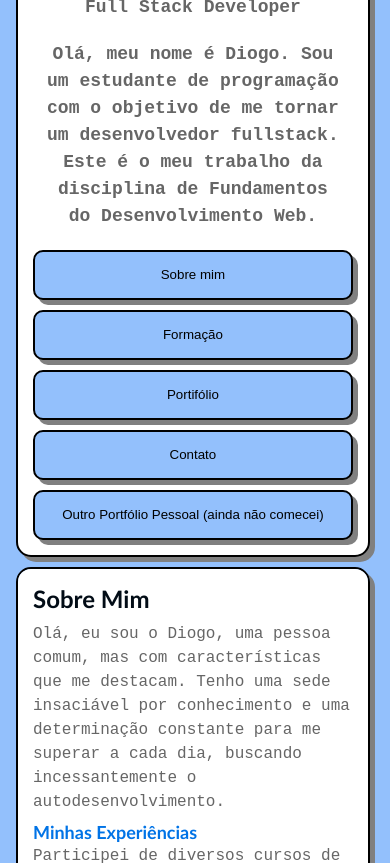
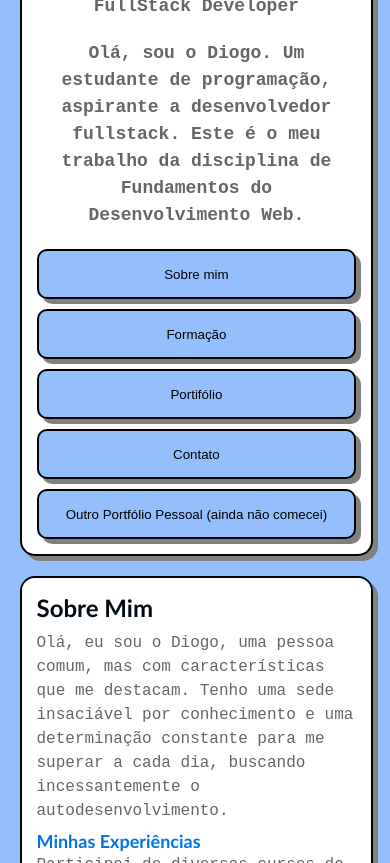
Before and after one commit to diogosflorencio/Trabalho-Portfolio-Pessoal, a plain HTML site: page index.html in a window 390 px wide. Shown: the part 309-1172 px from the top of the page. Drawn offline with Linux system fonts and the light colour scheme.

Commit message:
h2 de volta e centralização mobile melhor

```diff
--- a/index.html
+++ b/index.html
@@ -9,9 +9,9 @@
 </head>
 <body>
     <!--conteúdo principal-->
-    <main>
+    <main id="inicio">
         <!--abertura de uma tag aside pra fazer o contúdo de uma parte da tela. como uma nav-->
-        <aside class="about-profile" id="profile">
+        <aside class="about-profile">
             <div>
                 <!--foto de perfil com a tag img-->
                 <img class="image" src="imagens/diogo.jpg" alt="">
@@ -19,8 +19,8 @@
             <!--um sobre mim em uma div, com titulo h2 e paragrafos p-->
             <div class="about-me">
                 <h2>Diogo S. Florêncio</h2>
-                <p class="fullstack">Full Stack Developer</p>
-                <p class="fullstack">Olá, meu nome é Diogo. Sou um estudante de programação com o objetivo de me tornar um desenvolvedor fullstack. Este é o meu trabalho da disciplina de Fundamentos do Desenvolvimento Web.</p>
+                <p class="fullstack">FullStack Developer</p>
+                <p class="fullstack">Olá, sou o Diogo. Um estudante de programação, aspirante a desenvolvedor fullstack. Este é o meu trabalho da disciplina de Fundamentos do Desenvolvimento Web.</p>
             </div>
             <!--botões que servem como barra de navegação e ancoras para o conteúdo, quando no celular-->
             <div class="links">
@@ -146,7 +146,7 @@
             </div>
             <!--um conteiner com posição relativa para fazer com que o filho, a div de classe "pra-cima" fique na posição correta mesmo tendo uma posição absoluta. assim ficará numa posição correta sem alterar a posição dos demais elementos-->
             <div class="conteiner">
-                <a href="#profile">
+                <a href="#inicio">
                     <div class="pra-cima"">
                         <img src="imagens/seta.png" alt="seta">
                     </div>
--- a/style.css
+++ b/style.css
@@ -191,7 +191,7 @@ input[type="submit"]:hover {
     .pra-cima{
         position: absolute;
         left: 80vw;
-        bottom: 3vh;
+        bottom: 4vh;
         padding: 0;
         margin: 0;
         width: 40px;
@@ -236,8 +236,9 @@ input[type="submit"]:hover {
 @media (max-width: 1224px){
     .about-profile{
         position: relative;
-        left: 6px;
         width: 82vw;
+        margin: 5vw;
+        top: 0px;
     }
     .conteudo-padrao{
         height: 170vh;
@@ -246,6 +247,7 @@ input[type="submit"]:hover {
         width: 82vw;
         padding: 15%;
         margin-left: 16px;
+        margin: 5vw;
     }
     #conteudo{
         padding: 15px;
```
